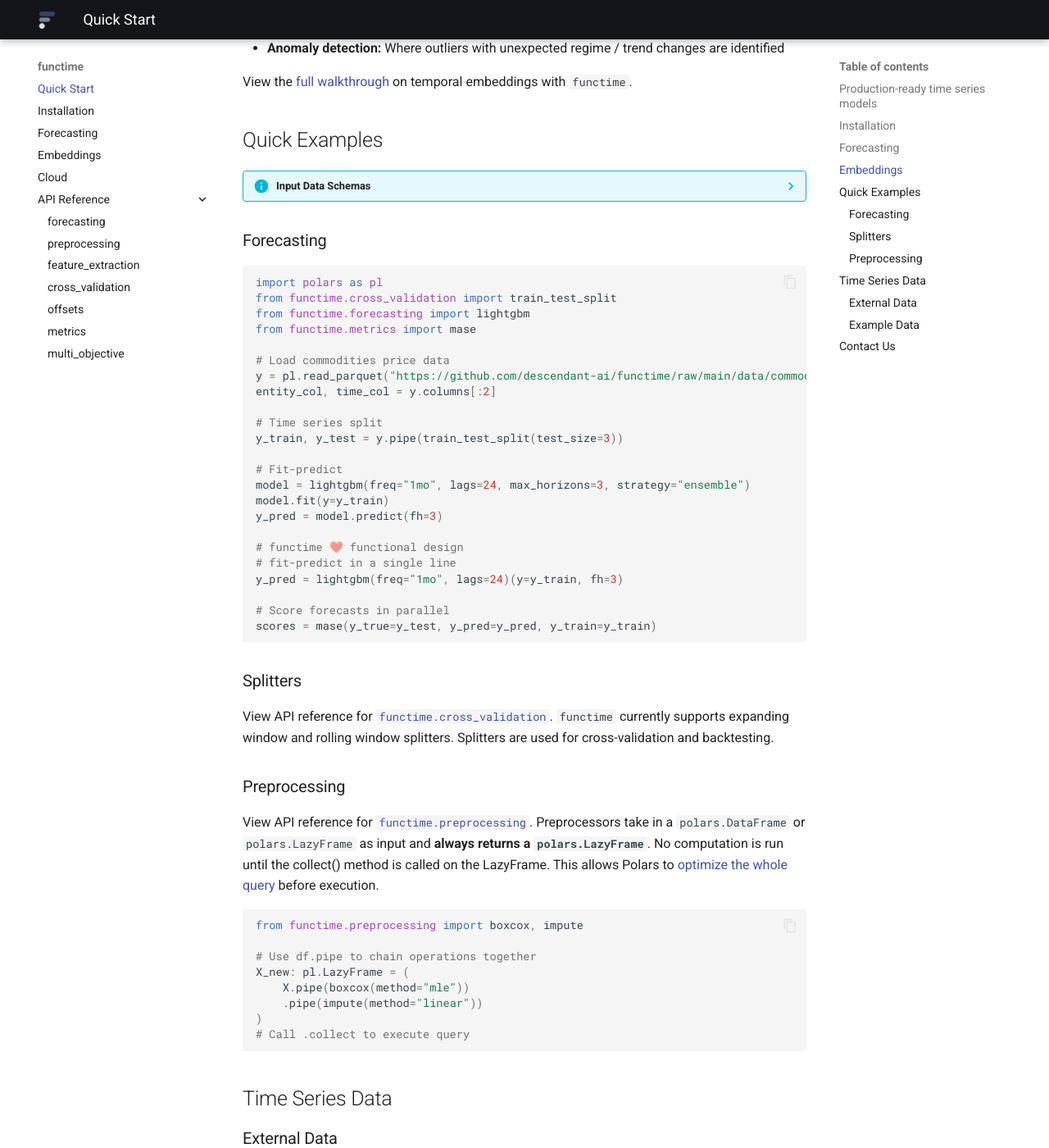
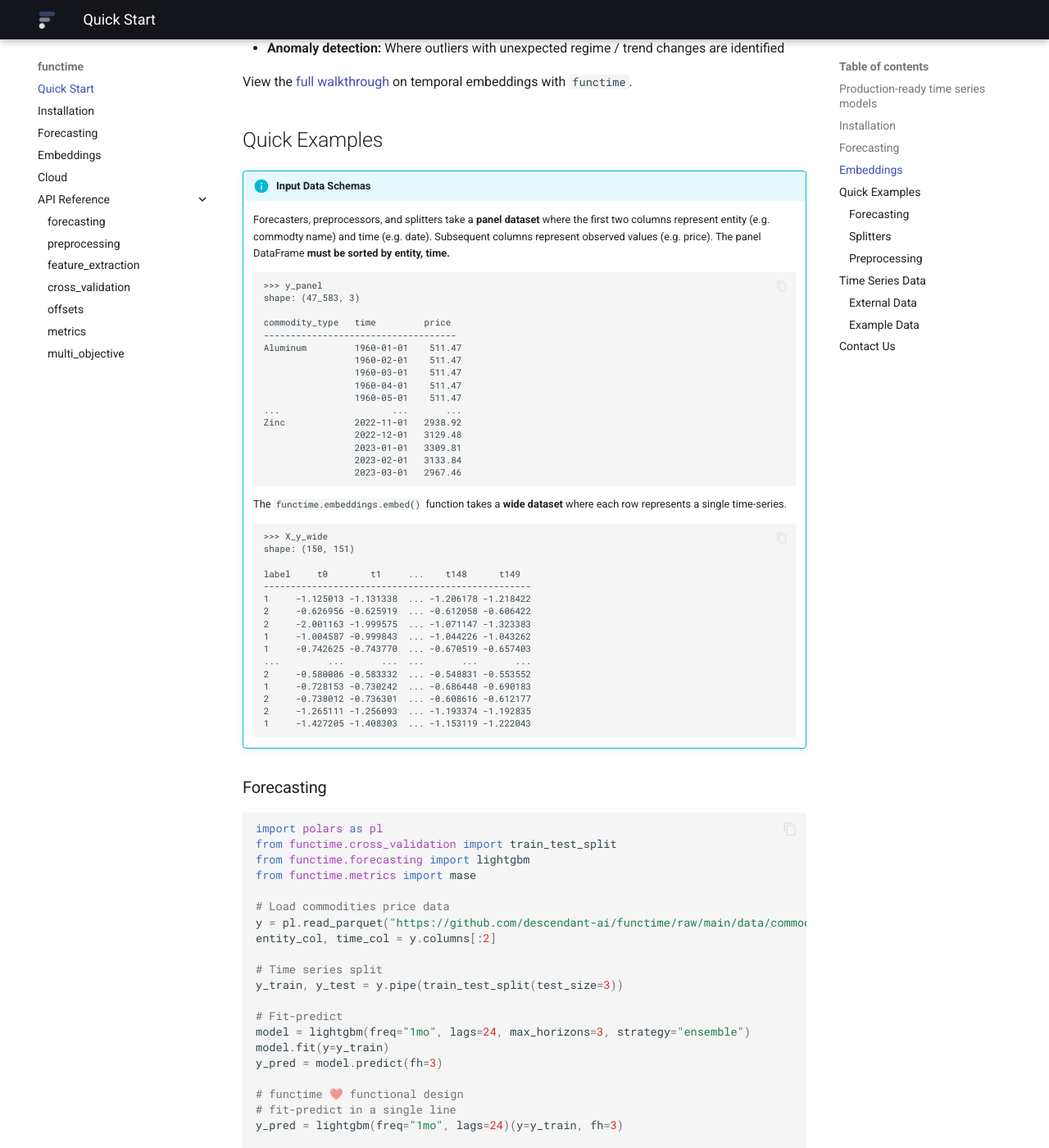
Before and after one commit to functime-org/functime, an MkDocs documentation site: the page built from docs/index.md, in a window 1280 px wide and 1400 px high, scrolled down 1535 px. Shown: the whole window at 82% size. Built offline with MkDocs 1.6.1 and Material for MkDocs 9.7.7, drawn with Linux system fonts in a browser that asks for light colours.

Commit message:
doc: Add sorted entity, time panel precondition

````diff
--- a/docs/index.md
+++ b/docs/index.md
@@ -53,9 +53,9 @@
 
 ## Quick Examples
 
-??? info "Input Data Schemas"
+!!! info "Input Data Schemas"
 
-    Forecasters, preprocessors, and splitters take a **panel dataset** where the first two columns represent entity (e.g. commodty name) and time (e.g. date). Subsequent columns represent observed values (e.g. price).
+    Forecasters, preprocessors, and splitters take a **panel dataset** where the first two columns represent entity (e.g. commodty name) and time (e.g. date). Subsequent columns represent observed values (e.g. price). The panel DataFrame **must be sorted by entity, time.**
 
     ```
     >>> y_panel
````
